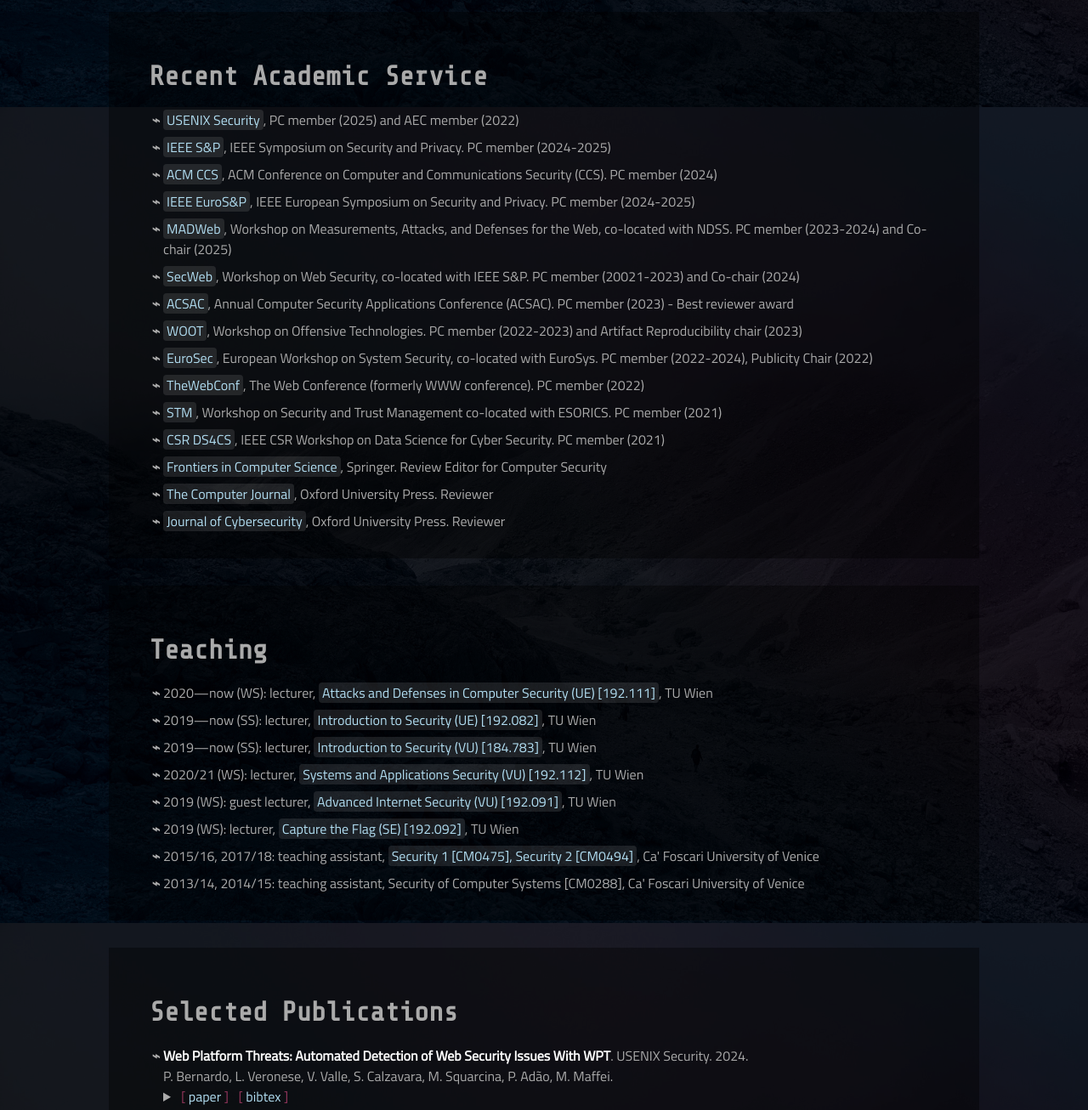
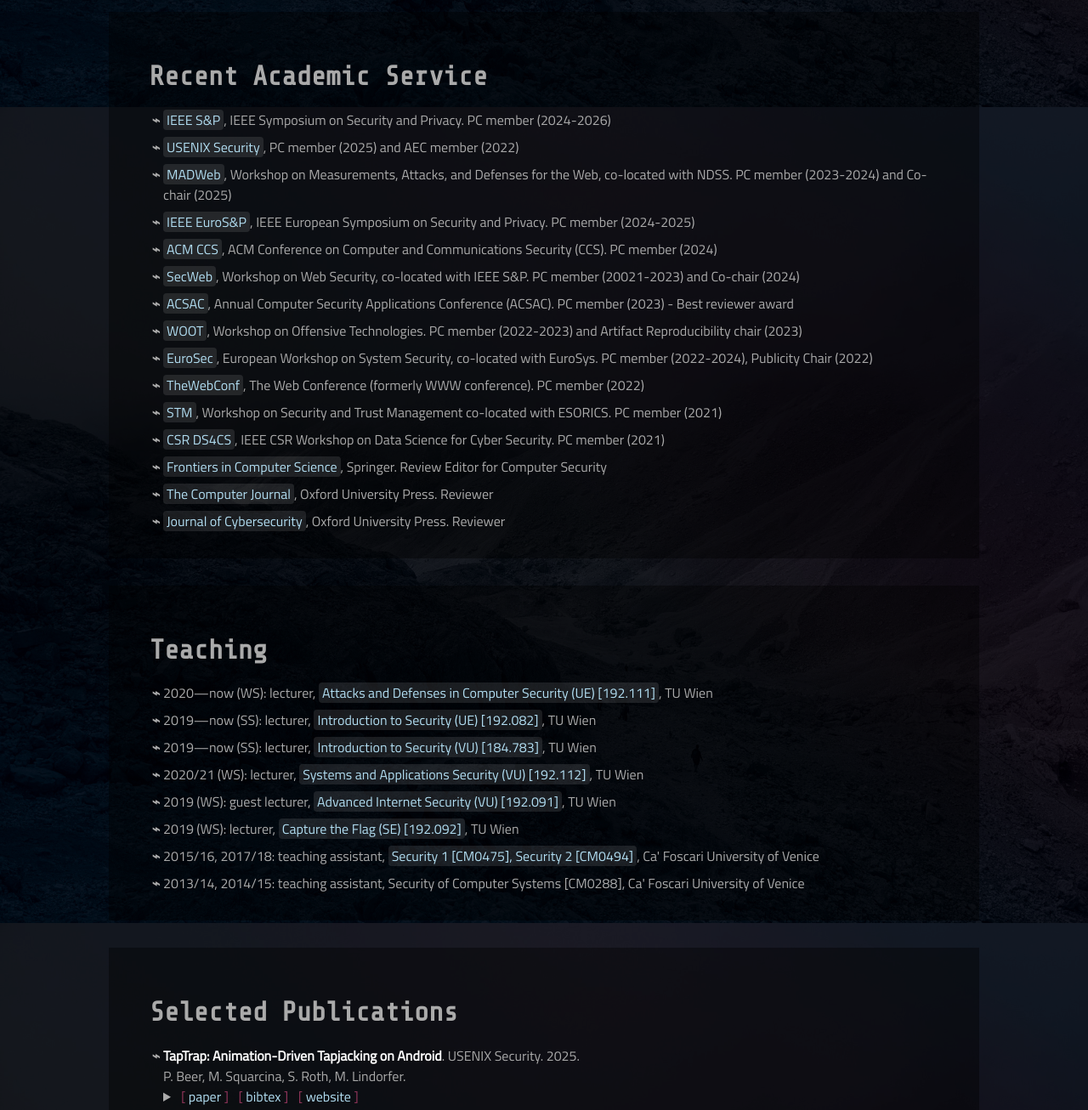
Before and after one commit to lavish/lavish.github.io, a plain HTML site: page index.html in a window 1280 px wide. Shown: the part 834-2140 px from the top of the page at 85% size. Drawn offline with Linux system fonts and the light colour scheme.

Commit message:
added taptrap

```diff
--- a/index.html
+++ b/index.html
@@ -51,11 +51,11 @@
 			<section id="service">
 				<h2>Recent Academic Service</h2>
 				<ul>
-					<li><a href="https://www.usenix.org/conference/usenixsecurity22">USENIX Security</a>, PC member (2025) and AEC member (2022)</li>
-					<li><a href="https://www.ieee-security.org/TC/SP2025/">IEEE S&amp;P</a>, IEEE Symposium on Security and Privacy. PC member (2024-2025)</li>
+					<li><a href="https://www.ieee-security.org/TC/SP2025/">IEEE S&amp;P</a>, IEEE Symposium on Security and Privacy. PC member (2024-2026)</li>
+					<li><a href="https://www.usenix.org/conference/usenixsecurity25">USENIX Security</a>, PC member (2025) and AEC member (2022)</li>
+					<li><a href="https://madweb.work/">MADWeb</a>, Workshop on Measurements, Attacks, and Defenses for the Web, co-located with NDSS. PC member (2023-2024) and Co-chair (2025)</li>
+					<li><a href="https://eurosp2025.ieee-security.org/">IEEE EuroS&amp;P</a>, IEEE European Symposium on Security and Privacy. PC member (2024-2025)</li>
 					<li><a href="https://www.sigsac.org/ccs/CCS2024/">ACM CCS</a>, ACM Conference on Computer and Communications Security (CCS). PC member (2024)</li>
-					<li><a href="https://eurosp2025.ieee-security.org/">IEEE EuroS&amp;P</a>, IEEE European Symposium on Security and Privacy. PC member (2024-2025)</li>
-					<li><a href="https://madweb.work/">MADWeb</a>, Workshop on Measurements, Attacks, and Defenses for the Web, co-located with NDSS. PC member (2023-2024) and Co-chair (2025)</li>
 					<li><a href="https://secweb.work/">SecWeb</a>, Workshop on Web Security, co-located with IEEE S&amp;P. PC member (20021-2023) and Co-chair (2024)</li>
 					<li><a href="https://www.acsac.org/">ACSAC</a>, Annual Computer Security Applications Conference (ACSAC). PC member (2023) - Best reviewer award</li>
 					<li><a href="https://wootconference.org/">WOOT</a>, Workshop on Offensive Technologies. PC member (2022-2023) and Artifact Reproducibility chair (2023)</li>
@@ -86,6 +86,18 @@
 			<section id="research">
 				<h2>Selected Publications</h2>
 				<ul>
+					<li>
+						<strong>TapTrap: Animation-Driven Tapjacking on Android</strong>. USENIX Security. 2025.<br>
+						P. Beer, M. Squarcina, S. Roth, M. Lindorfer.<br>
+						<details>
+							<summary>
+								<a class="paper-item" href="/data/papers/USENIX25_taptrap.pdf">paper</a> <a class="paper-item" href="/data/papers/USENIX25_taptrap.txt">bibtex</a> <a class="paper-item" href="https://taptrap.click/">website</a>
+							</summary>
+							<p>
+								Users interact with mobile devices under the assumption that the graphical user interface (GUI) accurately reflects their actions, a trust fundamental to the user experience. In this work, we present TapTrap, a novel attack that enables zero-permission apps to exploit UI animations to undermine this trust relationship. TapTrap can be used by a malicious app to stealthily bypass Android's permission system and gain access to sensitive data or execute destructive actions, such as wiping the device without user approval. Its impact extends beyond the Android ecosystem, enabling tapjacking and Web clickjacking. TapTrap is able to bypass existing tapjacking defenses, as those are targeted toward overlays. Our novel approach, instead, abuses activity transition animations and is effective even on Android 15. We analyzed 99,705 apps from the Play Store to assess whether TapTrap is actively exploited in the wild. Our analysis found no evidence of such exploitation. Additionally, we conducted a large-scale study on these apps and discovered that 76.3% of apps are vulnerable to TapTrap. Finally, we evaluated the real-world feasibility of TapTrap through a user study with 20 participants, showing that all of them failed to notice at least one attack variant. Our findings have resulted in two assigned CVEs.
+							</p>
+						</details>
+					</li>
 					<li>
 						<strong>Web Platform Threats: Automated Detection of Web Security Issues With WPT</strong>. USENIX Security. 2024.<br>
 						P. Bernardo, L. Veronese, V. Valle, S. Calzavara, M. Squarcina, P. Adão, M. Maffei.<br>
```
Also changed, not shown: data/papers/USENIX25_taptrap.txt (added), 1 other file.
